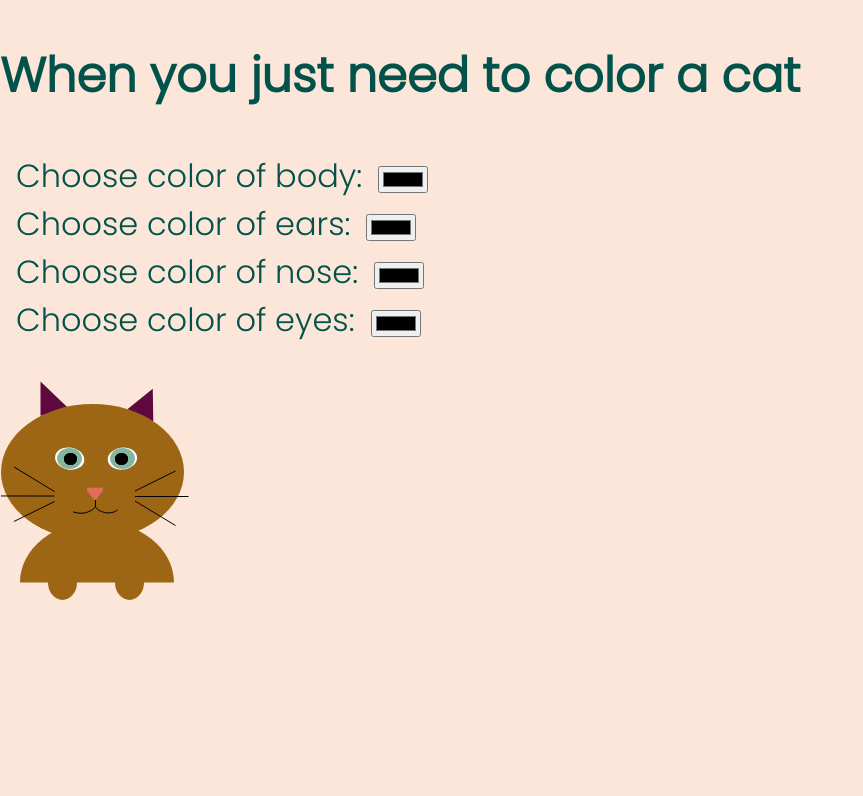
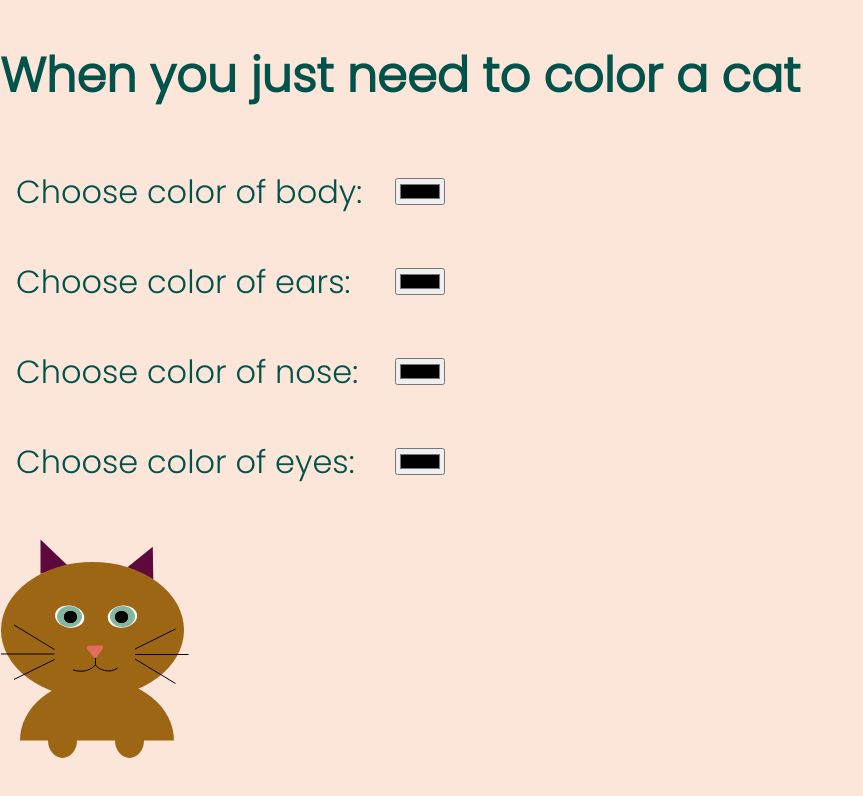
Before and after one commit to Novvea/cat-harsis, a React (Create React App) app: page / in a window 1280 px wide. Shown: the top 796 px of the page, without its empty margins (0-863 px from the left). Built offline with nearby package versions, Linux system fonts and the light colour scheme.

Commit message:
Adjust relationship between lable and inputs

```diff
--- a/src/App.module.css
+++ b/src/App.module.css
@@ -38,9 +38,15 @@ ul{
     display: flex;
     flex-direction: column;
     padding: 0;
+    gap: 10px;
+    max-width: 445px;
 }
 
 li{
+    display: flex;
+    flex-direction: row;
+    justify-content: space-between;
+    align-items: center;
 }
 
 label{
```
